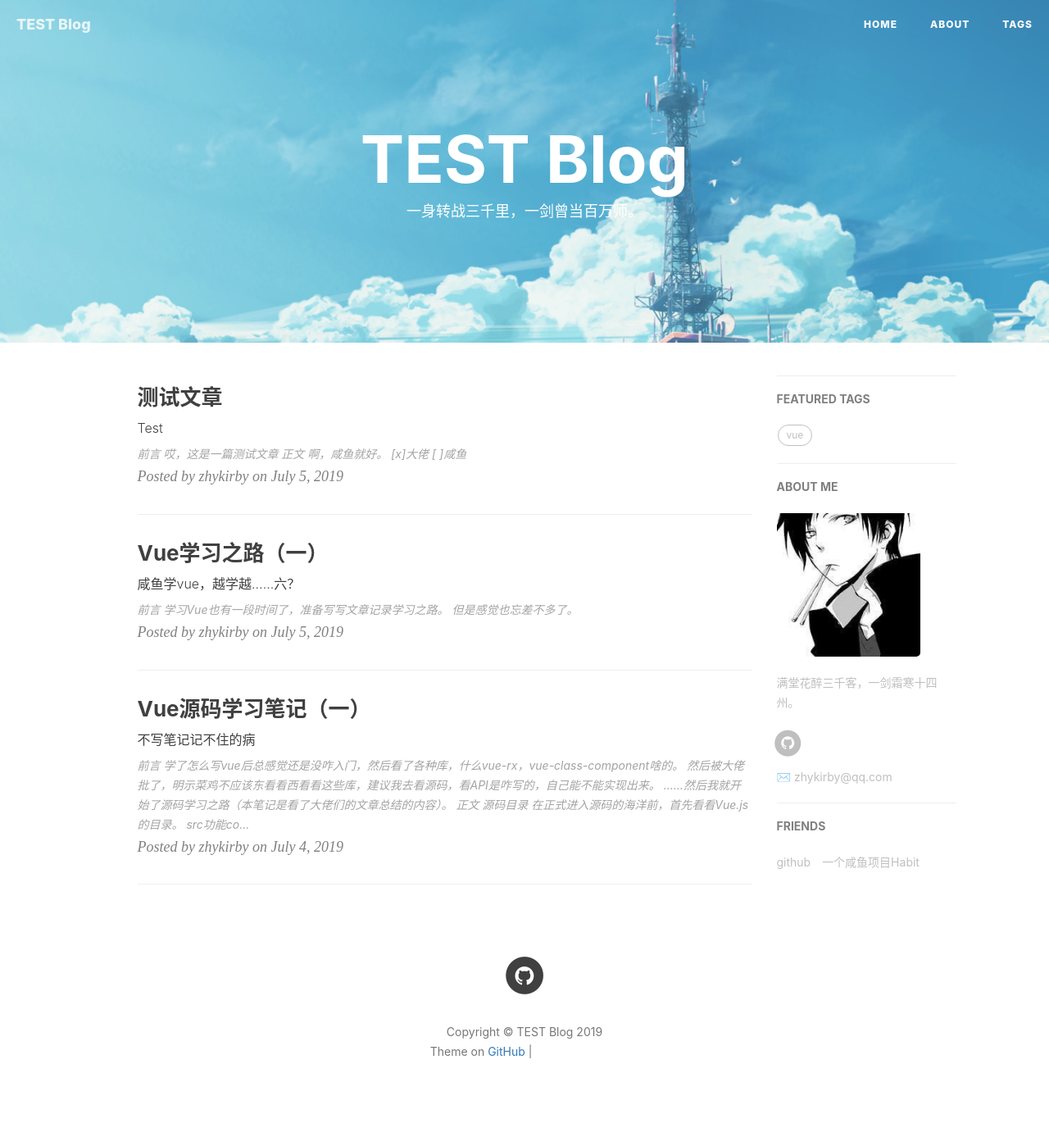
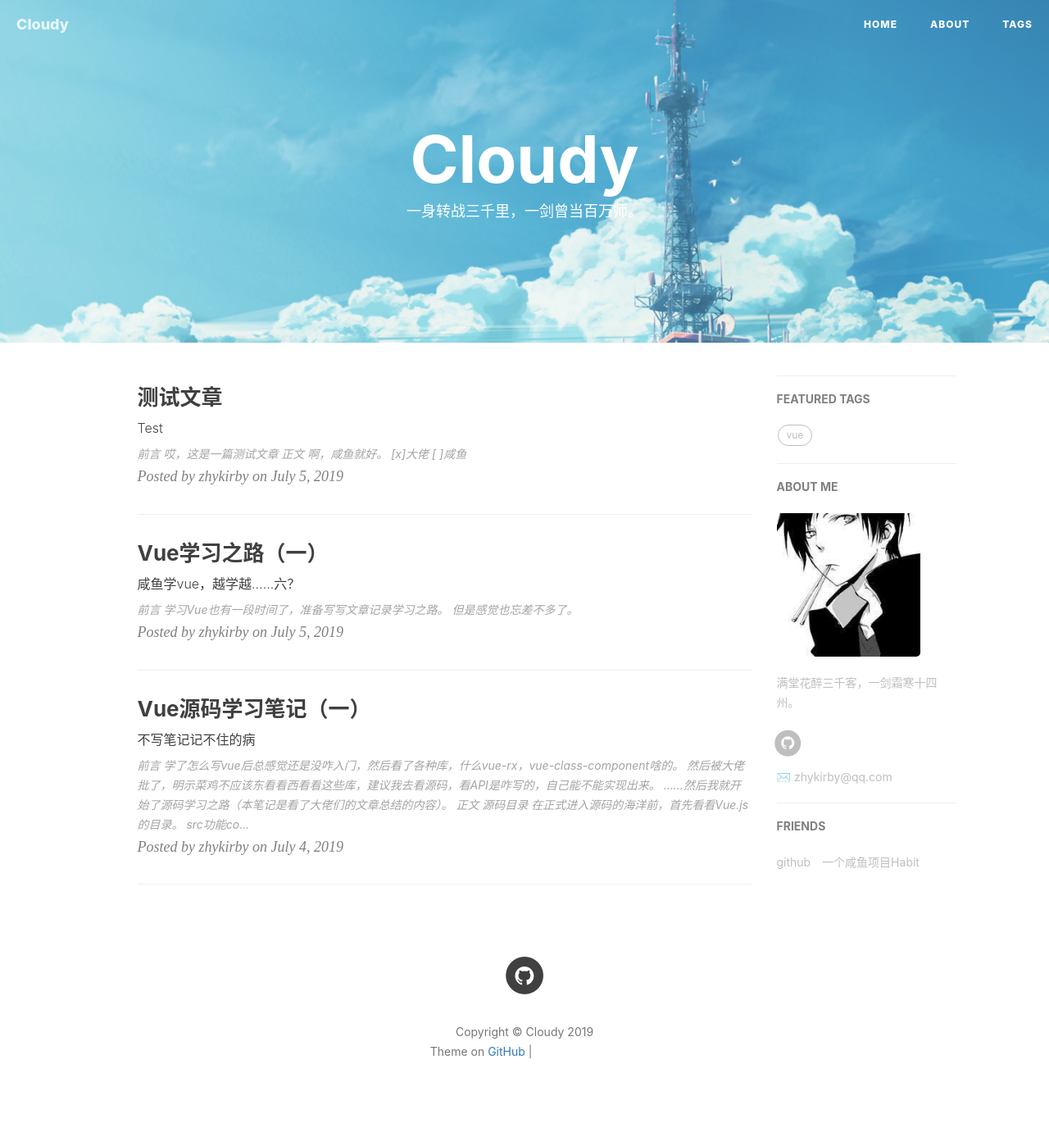
Before and after one commit to zhykirby/zhykirby.github.io, a Jekyll site: the page built from index.html, in a window 1280 px wide. Shown: the whole page at 82% size. Built offline with Jekyll 4.4.1, drawn with Linux system fonts in a browser that asks for light colours; nearby versions of some CDN libraries; the list of posts is cut into pages by our own code; comment, search, counter and statistics services are not loaded; grey boxes are pictures that could not be loaded.

Commit message:
Update _config.yml

```diff
--- a/_config.yml
+++ b/_config.yml
@@ -1,5 +1,5 @@
 # Site settings
-title: TEST Blog
+title: Cloudy
 SEOTitle: 阴天 | 咸鱼前端
 header-img: img/post-bg-new.jpg
 email: zhykirby@qq.com
```
